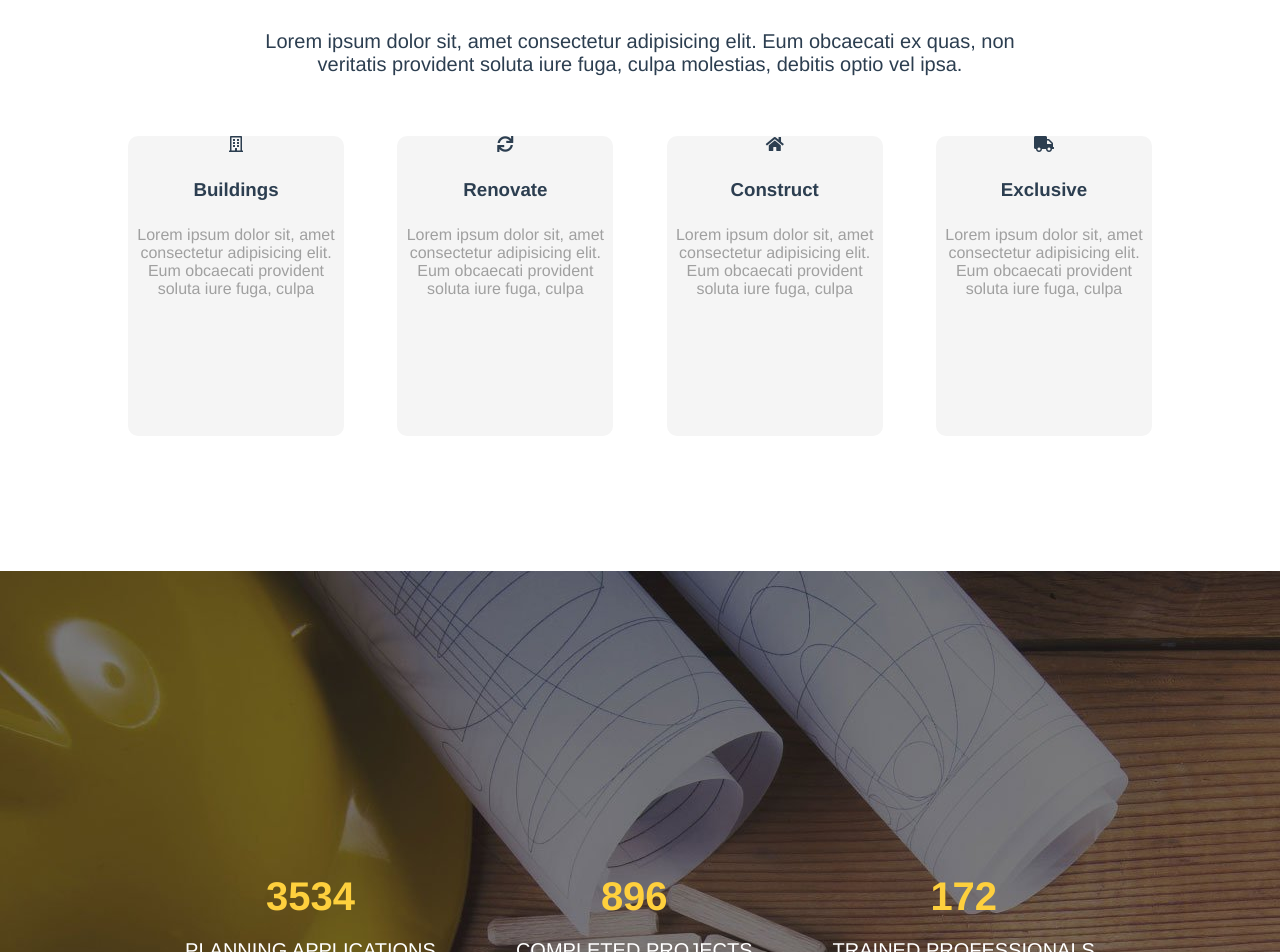
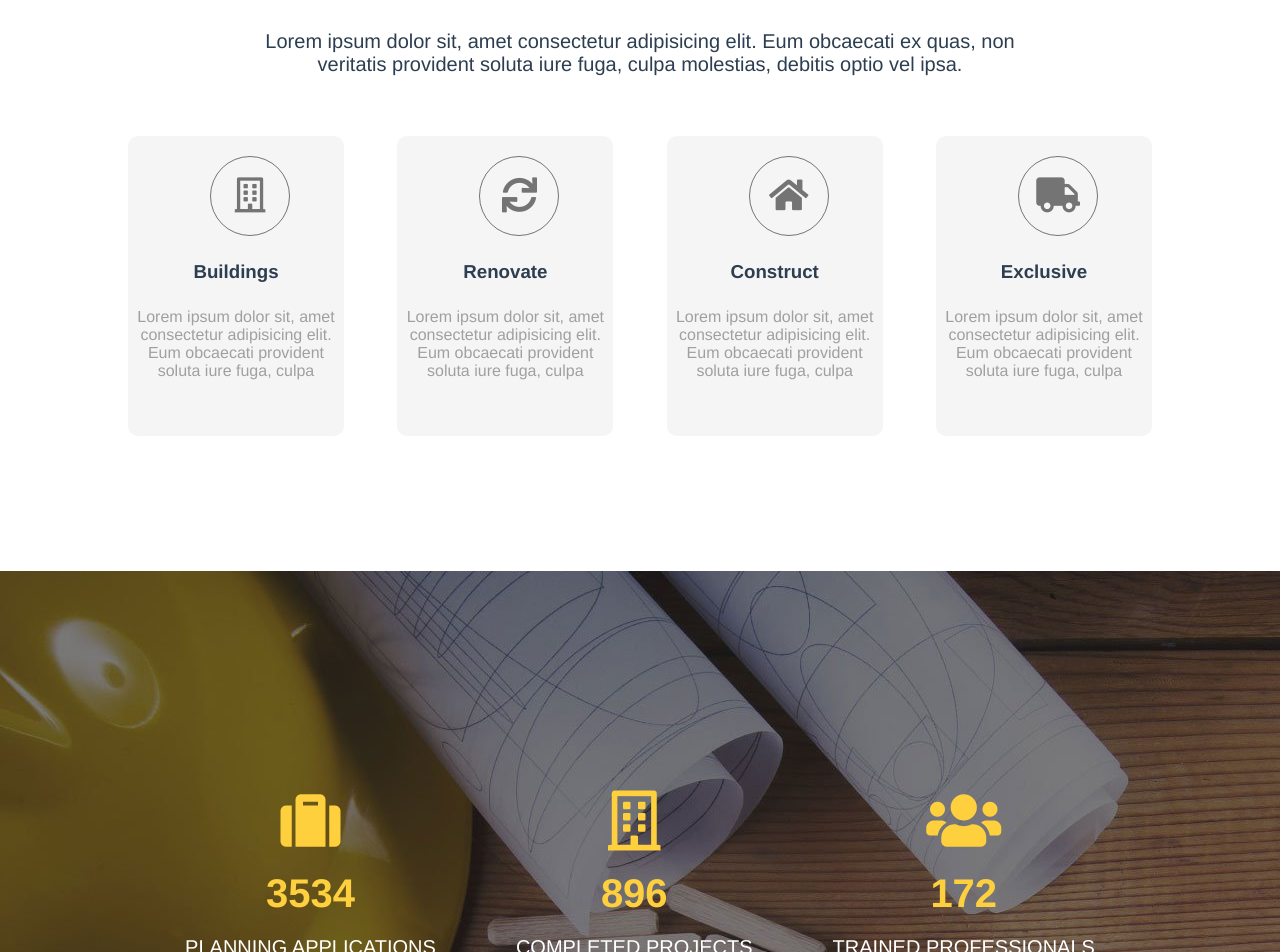
Before and after one commit to Pierre297/proj-html-vuejs, a Vue app: page / in a window 1280 px wide. Shown: the part 1240-2192 px from the top of the page. Built offline with nearby package versions, Linux system fonts and the light colour scheme.

Commit message:
icone main

```diff
--- a/src/components/InfoCard.vue
+++ b/src/components/InfoCard.vue
@@ -1,7 +1,7 @@
 <template>
   <div class="info-card">
     <div class="">
-      <img src="" alt="" />
+      <i :class="info.class"></i>
       <h3>{{ info.number }}</h3>
       <p>{{ info.role }}</p>
     </div>
@@ -21,7 +21,11 @@ export default {
 .info-card {
   margin: 40px;
   font-size: 20px;
-  margin-top: 260px;
+  margin-top: 220px;
+}
+i {
+  color: #fed03d;
+  font-size: 60px;
 }
 h3 {
   color: #fed03d;
--- a/src/components/Main.vue
+++ b/src/components/Main.vue
@@ -95,22 +95,22 @@ export default {
     return {
       infos: [
         {
-          thumb: "",
+          class: "fas fa-suitcase",
           number: "3534",
           role: "PLANNING APPLICATIONS",
         },
         {
-          thumb: "",
+          class: "far fa-building",
           number: "896",
           role: "COMPLETED PROJECTS",
         },
         {
-          thumb: "",
+          class: "fas fa-users",
           number: "172",
           role: "TRAINED PROFESSIONALS",
         },
         {
-          thumb: "",
+          class: "fas fa-globe",
           number: "19",
           role: "INTERNATIONALS OFFICES",
         },
--- a/src/components/ModernConstructionCard.vue
+++ b/src/components/ModernConstructionCard.vue
@@ -1,7 +1,9 @@
 <template>
   <div class="card">
     <div class="service-list">
-      <i :class="menu.class"></i>
+      <div class="circle">
+        <i :class="menu.class"></i>
+      </div>
       <h3>{{ menu.title }}</h3>
       <p>{{ menu.text }}</p>
     </div>
@@ -31,6 +33,20 @@ export default {
   height: 300px;
   border-radius: 10px;
 }
+.circle {
+  border: 1px solid #747474;
+  border-radius: 50%;
+  width: 80px;
+  height: 80px;
+  margin-left: 38%;
+  margin-top: 20px;
+}
+
+i {
+  font-size: 35px;
+  margin-top: 20px;
+  color: #747474;
+}
 
 h3 {
   margin: 25px 0;
```
